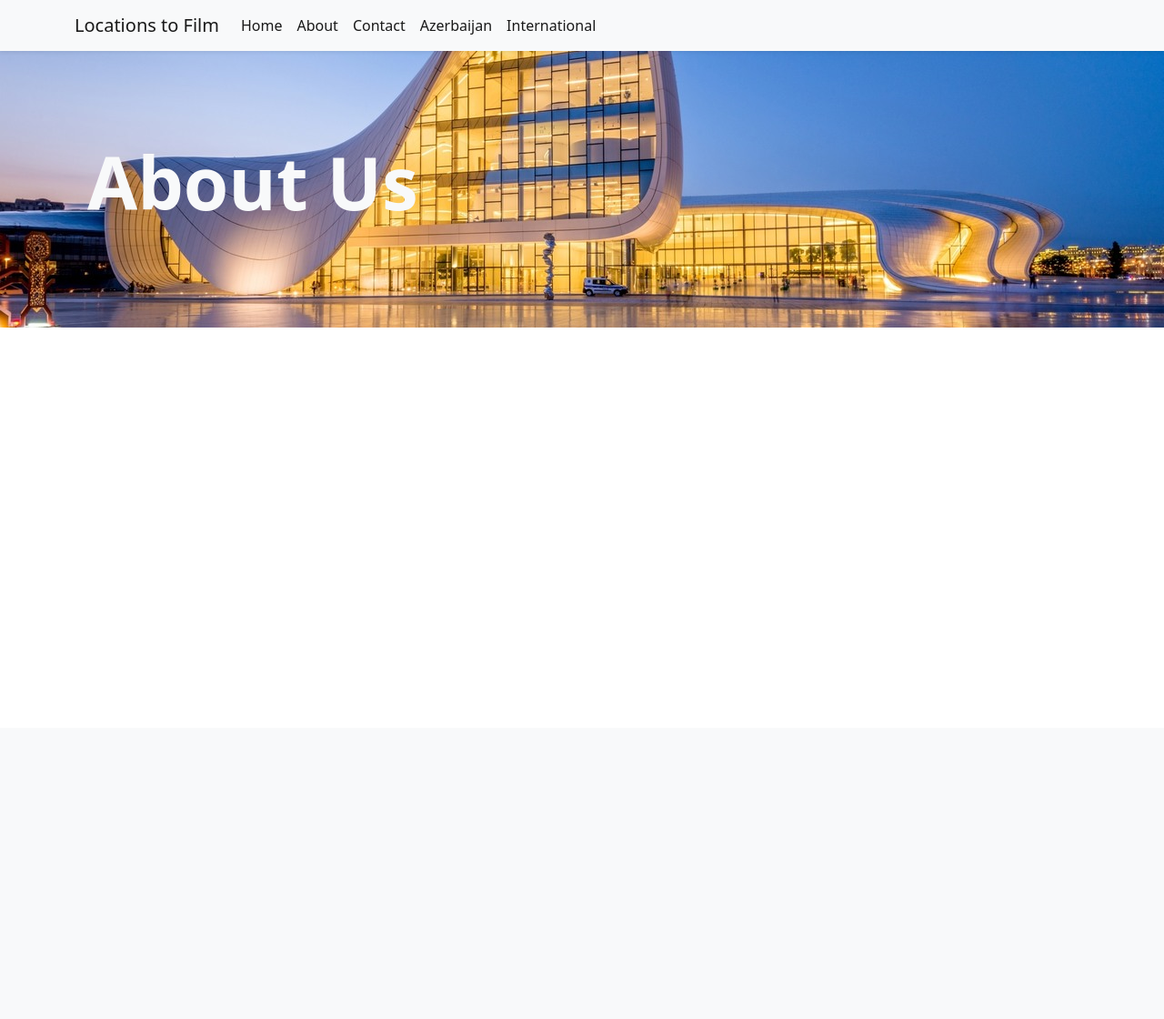
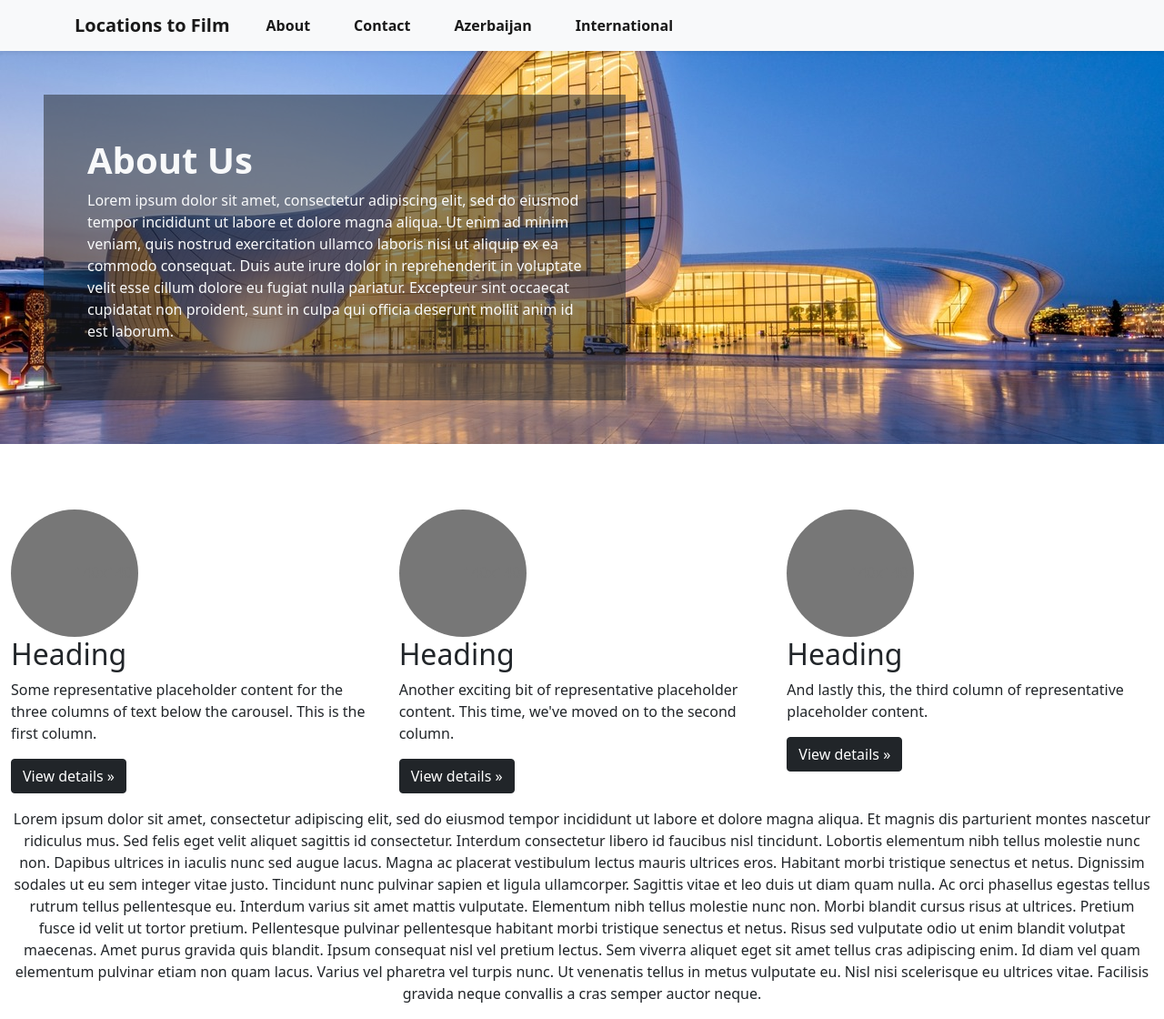
Before and after one commit to isaacemilien/LocationsToFilm, a PHP site: page /about.html in a window 1280 px wide. Shown: the whole page at 91% size. Before the commit the page ends 360 px from the top, so only its background shows below. Run offline with PHP 8.4, Linux system fonts and the light colour scheme; some libraries are stand-ins or nearby versions.

Commit message:
Added more changes

```diff
--- a/about.css
+++ b/about.css
@@ -31,4 +31,17 @@
     background-size: cover;
     object-fit: contain;
   }
-  .btn
+
+/* Center align the text within the three columns below the carousel */
+.marketing .col-lg-4 {
+  margin-bottom: 1.5rem;
+  text-align: center;
+}
+.marketing h2 {
+  font-weight: 400;
+}
+/* rtl:begin:ignore */
+.marketing .col-lg-4 p {
+  margin-right: .75rem;
+  margin-left: .75rem;
+}
--- a/about.html
+++ b/about.html
@@ -9,36 +9,34 @@
     <link href="https://cdn.jsdelivr.net/npm/bootstrap@5.1.3/dist/css/bootstrap.min.css" rel="stylesheet" integrity="sha384-1BmE4kWBq78iYhFldvKuhfTAU6auU8tT94WrHftjDbrCEXSU1oBoqyl2QvZ6jIW3" crossorigin="anonymous">
     <script src="https://cdn.jsdelivr.net/npm/bootstrap@5.1.3/dist/js/bootstrap.bundle.min.js" integrity="sha384-ka7Sk0Gln4gmtz2MlQnikT1wXgYsOg+OMhuP+IlRH9sENBO0LRn5q+8nbTov4+1p" crossorigin="anonymous"></script>
     <link rel="stylesheet" href="about.css">
+    <!-- font-awesome library -->
+    <link rel="stylesheet" href="https://cdnjs.cloudflare.com/ajax/libs/font-awesome/6.1.1/css/all.min.css">
 
   </head>
 <body>
-
+    <!-- hello -->
     <!-- Navbar -->
-    <nav class="navbar navbar-expand-lg navbar-light bg-light shadow-sm" aria-label="Ninth navbar example">
+    <nav class="navbar navbar-expand-lg navbar-light bg-light shadow-sm sticky-top" aria-label="Ninth navbar example">
         <div class="container-xl">
-        <a class="navbar-brand" href="./index.html">Locations to Film</a>
+          <a class="navbar-brand fw-bold" href="./index.html">Locations to Film</a>
           <button class="navbar-toggler" type="button" data-bs-toggle="collapse" data-bs-target="#navbarsExample07XL" aria-controls="navbarsExample07XL" aria-expanded="false" aria-label="Toggle navigation">
             <span class="navbar-toggler-icon"></span>
           </button>
 
           <div class="collapse navbar-collapse" id="navbarsExample07XL">
-          <ul class="navbar-nav me-auto mb-2 mb-lg-0">
-            <li class="nav-item">
-              <a class="nav-link active" aria-current="page" href="./index.html">Home</a>
-            </li>
-            <li class="nav-item">
+            <ul class="navbar-nav me-auto mb-2 mb-lg-0 ">
+              <li class="nav-item mx-3 fw-bold">
                 <a class="nav-link active" aria-current="page" href="./about.html">About</a>
               </li>
-            <li class="nav-item">
+              <li class="nav-item mx-3 fw-bold">
                 <a class="nav-link active" aria-current="page" href="./contact.html">Contact</a>
               </li>
-            <li class="nav-item">
+              <li class="nav-item mx-3 fw-bold">
                 <a class="nav-link active" aria-current="page" href="./azerbaijan.html">Azerbaijan</a>
               </li>
-            <li class="nav-item">
+              <li class="nav-item mx-3 fw-bold">
                 <a class="nav-link active" aria-current="page" href="./international">International</a>
               </li>
-
             </ul>
           </div>
         </div>
@@ -46,15 +44,36 @@
       <div class="container-fluid">
         <!-- Background -->
         <div class="row bg h-100">
-          <div class="col-6 my-5 p-5 m-5">
+          <div class="col-6 my-5 bg-dark p-5 m-5" style="--bs-bg-opacity: .5;">
 
-            <h1 class="fw-bold text-light display-1" >About Us</h1>
-            <p class=" text-light "></p>
+            <h1 class="fw-bold text-light" >About Us</h1>
+            <p class=" text-light ">Lorem ipsum dolor sit amet, consectetur adipiscing elit, sed do eiusmod tempor incididunt ut labore et dolore magna aliqua. Ut enim ad minim veniam, quis nostrud exercitation ullamco laboris nisi ut aliquip ex ea commodo consequat. Duis aute irure dolor in reprehenderit in voluptate velit esse cillum dolore eu fugiat nulla pariatur. Excepteur sint occaecat cupidatat non proident, sunt in culpa qui officia deserunt mollit anim id est laborum.</p>
           </div>
         </div>
+        <br>
+        <br>
+        <br>
         <div class="row">
-        </div>
+          <div class="col-lg-4">
+            <svg class="bd-placeholder-img rounded-circle" width="140" height="140" xmlns="http://www.w3.org/2000/svg" role="img" aria-label="Placeholder: 140x140" preserveAspectRatio="xMidYMid slice" focusable="false"><title>Placeholder</title><rect width="100%" height="100%" fill="#777"/><text x="50%" y="50%" fill="#777" dy=".3em">140x140</text></svg>
 
-      </div>
-</body>
-</html>
+            <h2>Heading</h2>
+            <p>Some representative placeholder content for the three columns of text below the carousel. This is the first column.</p>
+            <p><a class="btn btn-dark" href="#">View details &raquo;</a></p>
+          </div><!-- /.col-lg-4 -->
+          <div class="col-lg-4">
+            <svg class="rounded-circle" width="140" height="140" src="/imgs/amer.jpg" role="img" aria-label="Placeholder: 140x140" preserveAspectRatio="xMidYMid slice" focusable="false"><title>Placeholder</title><rect width="100%" height="100%" fill="#777"/><text x="50%" y="50%" fill="#777" dy=".3em">140x140</text></svg>
+
+            <h2>Heading</h2>
+            <p>Another exciting bit of representative placeholder content. This time, we've moved on to the second column.</p>
+            <p><a class="btn btn-dark" href="#">View details &raquo;</a></p>
+          </div><!-- /.col-lg-4 -->
+          <div class="col-lg-4">
+            <svg class="bd-placeholder-img rounded-circle" width="140" height="140" xmlns="http://www.w3.org/2000/svg" role="img" aria-label="Placeholder: 140x140" preserveAspectRatio="xMidYMid slice" focusable="false"><title>Placeholder</title><rect width="100%" height="100%" fill="#777"/><text x="50%" y="50%" fill="#777" dy=".3em">140x140</text></svg>
+
+            <h2>Heading</h2>
+            <p>And lastly this, the third column of representative placeholder content.</p>
+            <p><a class="btn btn-dark" href="#">View details &raquo;</a></p>
+          </div><!-- /.col-lg-4 -->
+        </div><!-- /.row -->
+        <p class="text-center">Lorem ipsum dolor sit amet, consectetur adipiscing elit, sed do eiusmod tempor incididunt ut labore et dolore magna aliqua. Et magnis dis parturient montes nascetur ridiculus mus. Sed felis eget velit aliquet sagittis id consectetur. Interdum consectetur libero id faucibus nisl tincidunt. Lobortis elementum nibh tellus molestie nunc non. Dapibus ultrices in iaculis nunc sed augue lacus. Magna ac placerat vestibulum lectus mauris ultrices eros. Habitant morbi tristique senectus et netus. Dignissim sodales ut eu sem integer vitae justo. Tincidunt nunc pulvinar sapien et ligula ullamcorper. Sagittis vitae et leo duis ut diam quam nulla. Ac orci phasellus egestas tellus rutrum tellus pellentesque eu. Interdum varius sit amet mattis vulputate. Elementum nibh tellus molestie nunc non. Morbi blandit cursus risus at ultrices. Pretium fusce id velit ut tortor pretium. Pellentesque pulvinar pellentesque habitant morbi tristique senectus et netus. Risus sed vulputate odio ut enim blandit volutpat maecenas. Amet purus gravida quis blandit. Ipsum consequat nisl vel pretium lectus. Sem viverra aliquet eget sit amet tellus cras adipiscing enim. Id diam vel quam elementum pulvinar etiam non quam lacus. Varius vel pharetra vel turpis nunc. Ut venenatis tellus in metus vulputate eu. Nisl nisi scelerisque eu ultrices vitae. Facilisis gravida neque convallis a cras semper auctor neque.</p>
```
Lines whose indentation alone changed are shown as unchanged.
